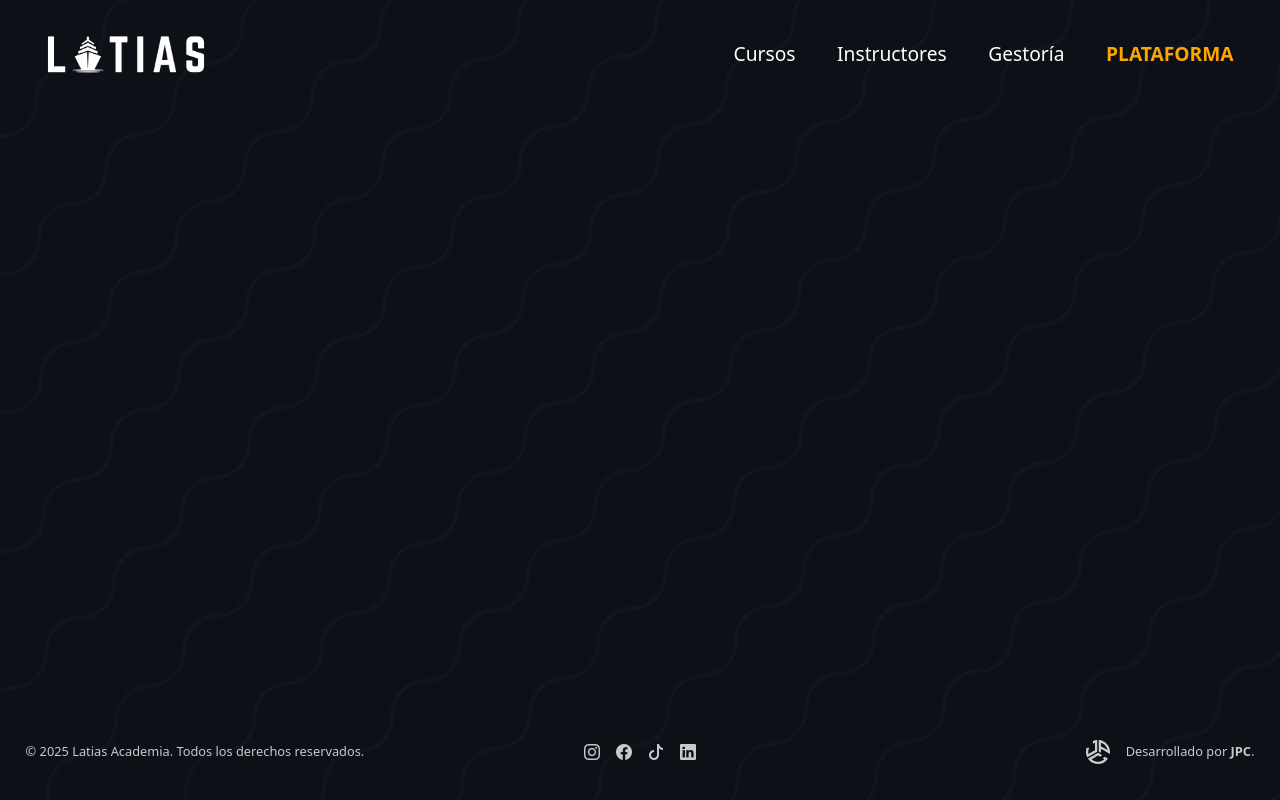
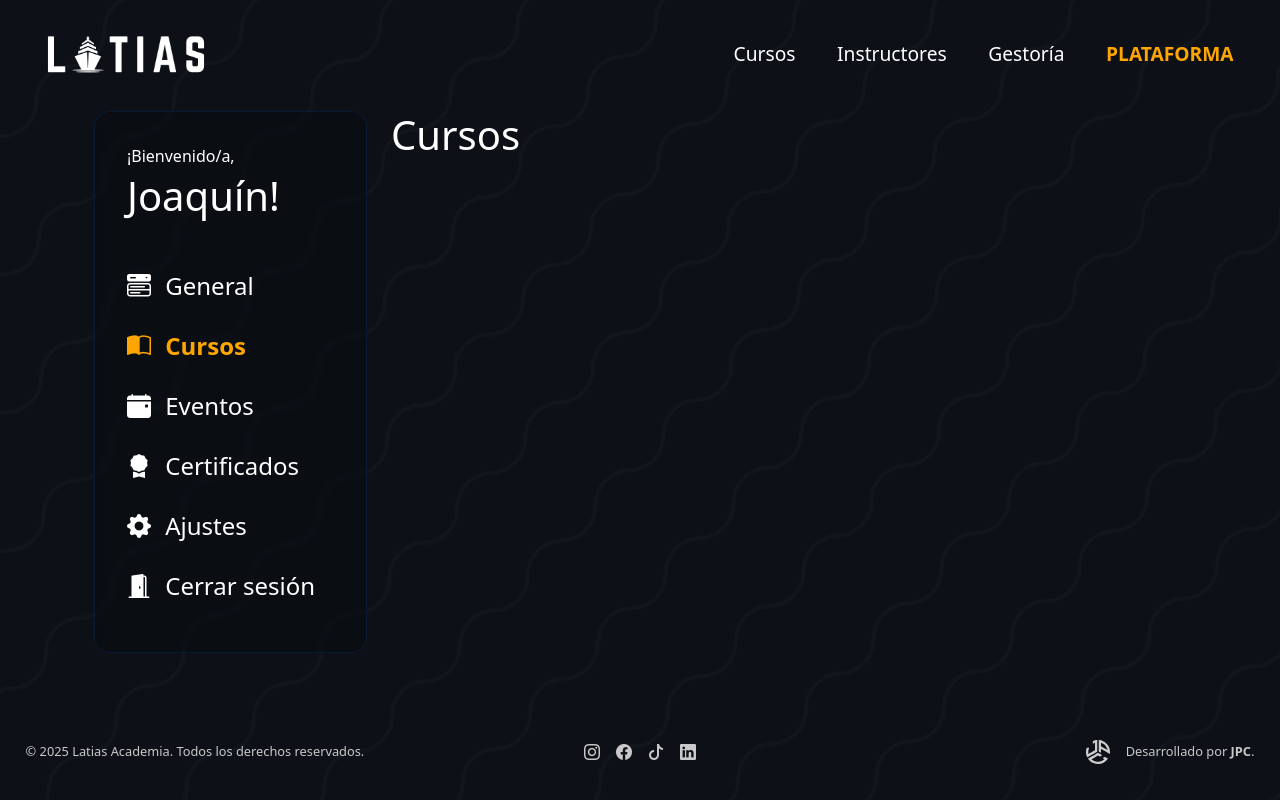
Before and after one commit to clissic/latias-front, a React (Vite) app: page /dashboard/cursos in a window 1280 px wide. Built offline with nearby package versions, Linux system fonts and the light colour scheme.

Commit message:
feat(Dashboard): Creado el Dashboard del usuario y su router, hay que crear todos los componentes del menu del dashboard. Tambien creado el principio del JSON de usuarios, falta pulir

```diff
--- a/src/App.jsx
+++ b/src/App.jsx
@@ -14,6 +14,7 @@ import { Cursos } from './components/Cursos/Cursos.jsx'
 import { Gestoria } from './components/Gestoria/Gestoria.jsx'
 import { Instructores } from './components/Instructores/Instructores.jsx'
 import { CursoDetalle } from './components/CursoDetalle/CursoDetalle.jsx'
+import { Dashboard } from './components/Dashboard/Dashboard.jsx'
 
 export function App () {
     return (
@@ -31,6 +32,8 @@ export function App () {
                             <Route path='/recuperarPass' element={<RecuperarPass />} />
                             <Route path='/terminosycondiciones' element={<TerYCon />} />
                             <Route path='/course/:id' element={<CursoDetalle />} />
+                            {/* <Route path='/course/buy/:id' element={<CursoDetalle />} /> */}
+                            <Route path='/dashboard/*' element={<Dashboard />} />
                         </Routes>
                     <Footer />
                 </BrowserRouter>
--- a/src/components/CartaCurso/CartaCurso.css
+++ b/src/components/CartaCurso/CartaCurso.css
@@ -1,5 +1,5 @@
 .cartaCurso {
-    background-color: rgba(0, 0, 0, 0.2);
+    background-color: rgba(0, 0, 0, 0.4);
     backdrop-filter: blur(3px);
     color: white;
     transition: all .5s ease;
@@ -8,7 +8,7 @@
 
 .cartaCurso:hover {
     transition: all .5s ease;
-    transform: translatey(-1px);
+    transform: translatey(-2px);
     box-shadow: 0 5px 10px rgba(0, 0, 0, .4);
 }
 
--- /dev/null
+++ b/src/components/Dashboard/Dashboard.css
@@ -0,0 +1,34 @@
+.dashboard-menu-column {
+    height: fit-content;
+    border: #082b557c 1px solid;
+    border-radius: 1rem;
+    background-color: rgba(0, 0, 0, 0.2);
+    backdrop-filter: blur(3px);
+    margin-bottom: 1rem;
+    padding: 2rem;
+}
+
+.dashboard-menu {
+    padding: 0;
+    display: flex;
+    flex-direction: column;
+    gap: 1.5rem;
+    list-style: none;
+}
+
+.dashboard-menu-item {
+    color: white;
+    text-decoration: none;
+    font-size: 1.5rem;
+    transition: all 0.3s;
+    cursor: pointer;
+}
+
+.dashboard-menu-item:hover {
+    color: orange;
+}
+
+.dashboard-menu a.active li {
+    color: orange !important;
+    font-weight: bold;
+  }
--- /dev/null
+++ b/src/components/Dashboard/Dashboard.jsx
@@ -0,0 +1,70 @@
+import React from "react";
+import { Routes, Route, NavLink } from "react-router-dom";
+import { FadeIn } from "../FadeIn/FadeIn";
+import { General } from "./General/General";
+import "./Dashboard.css";
+
+// Componentes de cada sección
+/* const General = () => <h1 className="text-white">General</h1>; */
+const Cursos = () => <h1 className="text-white">Cursos</h1>;
+const Eventos = () => <h1 className="text-white">Eventos</h1>;
+const Certificados = () => <h1 className="text-white">Certificados</h1>;
+const Ajustes = () => <h1 className="text-white">Ajustes</h1>;
+const CerrarSesion = () => <h1 className="text-white">Cerrar Sesión</h1>;
+
+export function Dashboard() {
+  const user = {
+    firstName: "Joaquín",
+    statistics: { timeConnected: 0 },
+    settings: { theme: "dark", twoStepVerification: true },
+    purchasedCourses: [{ courseId: 1, courseName: "Navegación Costera" }],
+  };
+
+  return (
+    <div className="container">
+      <FadeIn>
+        <div className="d-flex gap-4">
+          <aside className="text-white dashboard-menu-column col-12 col-md-3">
+            <div className="mb-5">
+              <p className="text-white mb-1">¡Bienvenido/a,</p>
+              <h1>{user.firstName}!</h1>
+            </div>
+            <ul className="dashboard-menu">
+              {[
+                { to: "/dashboard/general", icon: "bi-menu-button-wide-fill", label: "General" },
+                { to: "/dashboard/cursos", icon: "bi-book-half", label: "Cursos" },
+                { to: "/dashboard/eventos", icon: "bi-calendar-event-fill", label: "Eventos" },
+                { to: "/dashboard/certificados", icon: "bi-award-fill", label: "Certificados" },
+                { to: "/dashboard/ajustes", icon: "bi-gear-fill", label: "Ajustes" },
+                { to: "/dashboard/cerrar-sesion", icon: "bi-door-open-fill", label: "Cerrar sesión" },
+              ].map(({ to, icon, label }) => (
+                <NavLink
+                  key={to}
+                  to={to}
+                  className={({ isActive }) => (isActive ? "active" : "")}
+                >
+                  <li className="dashboard-menu-item custom-display-6">
+                    <i className={`me-2 bi ${icon}`}></i> {label}
+                  </li>
+                </NavLink>
+              ))}
+            </ul>
+          </aside>
+
+          {/* Contenido que cambia */}
+          <section className="dashboard-content-column col-12 col-md-9">
+            <Routes>
+              <Route path="general" element={<General user={user} />} />
+              <Route path="cursos" element={<Cursos />} />
+              <Route path="eventos" element={<Eventos />} />
+              <Route path="certificados" element={<Certificados />} />
+              <Route path="ajustes" element={<Ajustes />} />
+              <Route path="cerrar-sesion" element={<CerrarSesion />} />
+              <Route path="*" element={<General />} />
+            </Routes>
+          </section>
+        </div>
+      </FadeIn>
+    </div>
+  );
+}
--- /dev/null
+++ b/src/components/Dashboard/General/General.jsx
@@ -0,0 +1,9 @@
+export function General(user) {
+    console.log(user.user);
+    return (
+        <div className="text-white">
+            <h1>¡Bienvenido/a, {user.user.firstName}!</h1>
+            <p>Estadísticas: {user.user.statistics.timeConnected} minutos conectado/a</p>
+        </div>
+    );
+}
```
